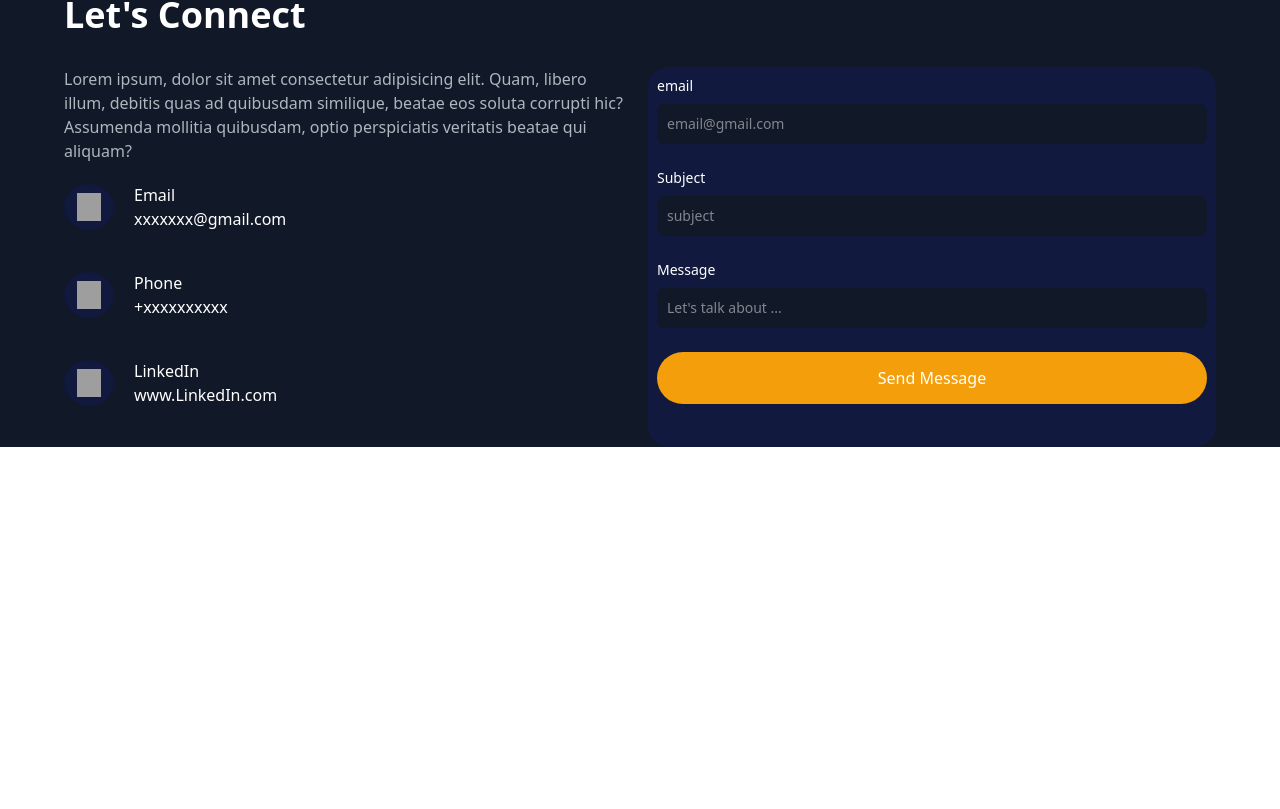
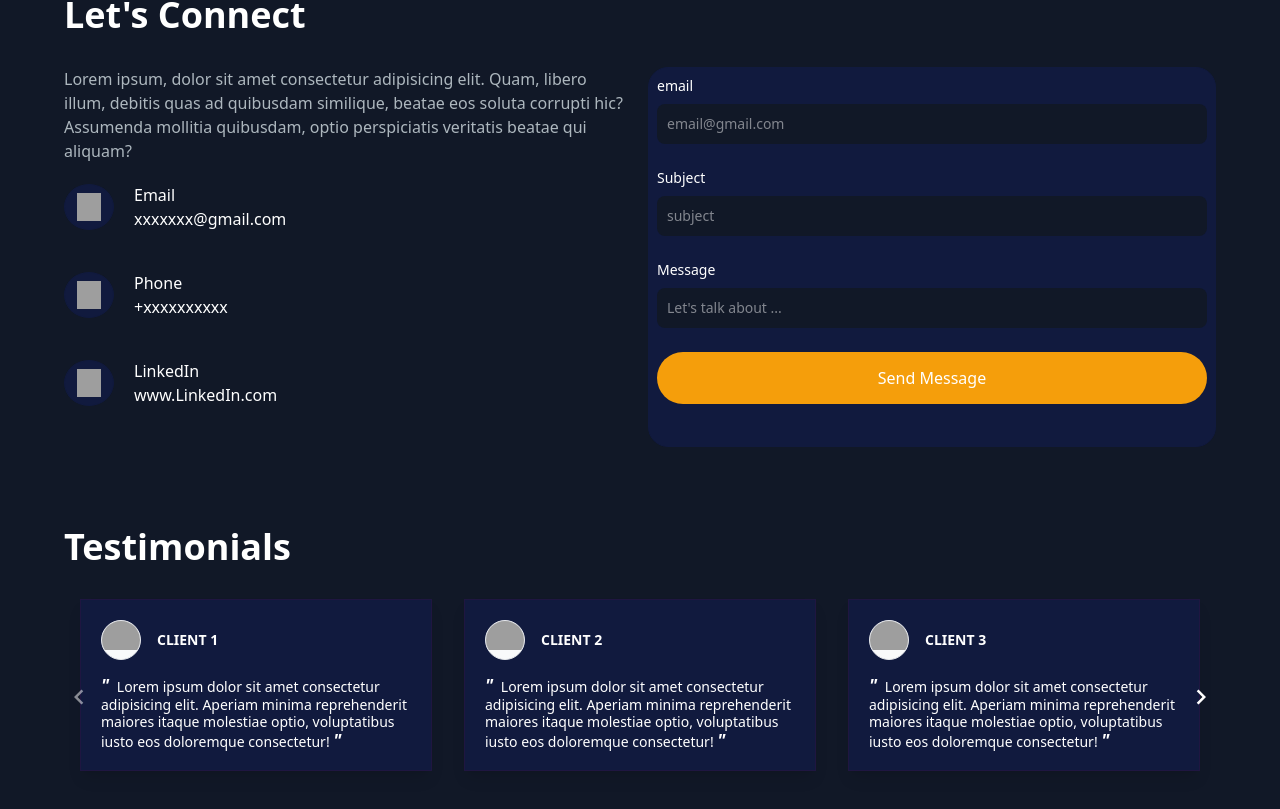
Before and after one commit to 13Hong/my_portfolio, a Vue app: page / in a window 1280 px wide. Shown: the part 4454-5263 px from the top of the page. Before the commit the page ends 4901 px from the top, so only its background shows below. Built offline with nearby package versions, Linux system fonts and the light colour scheme; grey boxes are pictures that could not be loaded.

Commit message:
feat:TestimonialsSection

```diff
--- a/package.json
+++ b/package.json
@@ -12,7 +12,8 @@
     "@tailwindcss/vite": "^4.1.1",
     "aos": "^2.3.4",
     "tailwindcss": "^4.1.1",
-    "vue": "^3.5.13"
+    "vue": "^3.5.13",
+    "vue3-carousel": "^0.15.0"
   },
   "devDependencies": {
     "@vitejs/plugin-vue": "^5.2.1",
--- a/src/App.vue
+++ b/src/App.vue
@@ -7,6 +7,7 @@
     <ExperienceAndSkills />
     <LatestProjSection />
     <ContactSection />
+    <TestimonialsSection />
   </div>
 </template>
 
@@ -18,6 +19,7 @@ const HeroSection = defineAsyncComponent(() => import('@/components/HeroSection.
 const ServicesSection = defineAsyncComponent(() => import('@/components/ServicesSection.vue'))
 const AboutSection = defineAsyncComponent(() => import('@/components/AboutSection.vue'))
 const ExperienceAndSkills = defineAsyncComponent(() => import('@/components/ExperienceAndSkills.vue'))
+const TestimonialsSection = defineAsyncComponent(() => import('@/components/TestimonialsSection.vue'))
 const ContactSection = defineAsyncComponent(() => import('@/components/ContactSection.vue'))
 const LatestProjSection = defineAsyncComponent(() => import('@/components/LatestProjSection.vue'))
 </script>
--- /dev/null
+++ b/src/components/TestimonialsSection.vue
@@ -0,0 +1,93 @@
+<template>
+    <section class="text-white mt-20" id="testimonials" data-aos="zoom-in">
+        <h2 class="text-4xl font-bold text-white text-left mb-4 px-4 xl:pl-16">Testimonials</h2>
+        <div class="px-4 xl:px-16">
+            <Carousel v-bind="settings" :breakpoints="breakpoints">
+                <Slide v-for="element in testimonials" :key="element.id">
+                    <div class="carousel__item p-4">
+                        <div class="w-full mx-auto bg-[#111a3e] shadow-lg border border-[#1f1641] p-5 text-white font-light mb-6">
+                            <div class="w-full flex mb-4 items-center">
+                                <div class="overflow-hidden rounded-full w-10 h-10 bg-gray-50 border border-gray-200">
+                                    <img :src="element.image" alt="testimonial image" loading="lazy">
+                                </div>
+                                <h6 class="ml-4 font-bold text-sm uppercase text-white">{{ element.fullName }}</h6>
+                            </div>
+                            <div class="w-full">
+                                <p class="text-sm leading-tight">
+                                <span class="text-lg leading-none italic font-bold text-white mr-1">"</span>
+                                    {{ element.comment }}
+                                <span class="text-lg leading-none italic font-bold text-white mr-1">"</span>
+                            </p>
+                            </div>
+                        </div>
+                    </div>
+                </Slide>
+                <template #addons>
+                    <Navigation />
+                </template>
+            </Carousel>
+        </div>
+
+    </section>
+</template>
+
+<script setup>
+import { ref } from 'vue'
+import { Carousel,Navigation,Slide } from 'vue3-carousel';
+import 'vue3-carousel/dist/carousel.css'
+// Carousel settings
+const settings = ref({
+    itemsToShow:1,
+    snapAlign:'center'
+})
+// Breakpoints
+const breakpoints = ref({
+    700:{
+        itemsToShow:2.5,
+        snapAlign:'center'
+    },
+    1024:{
+        itemsToShow:3,
+        snapAlign:'start'
+    }
+})
+
+const testimonials=ref([
+    {
+        id:1,
+        fullName:'client 1',
+        image:'src/assets/image.png',
+        comment:'Lorem ipsum dolor sit amet consectetur adipisicing elit. Aperiam minima reprehenderit maiores itaque molestiae optio, voluptatibus iusto eos doloremque consectetur!'
+    },
+    {
+        id:2,
+        fullName:'client 2',
+        image:'src/assets/image.png',
+        comment:'Lorem ipsum dolor sit amet consectetur adipisicing elit. Aperiam minima reprehenderit maiores itaque molestiae optio, voluptatibus iusto eos doloremque consectetur!'
+    },
+    {
+        id:3,
+        fullName:'client 3',
+        image:'src/assets/image.png',
+        comment:'Lorem ipsum dolor sit amet consectetur adipisicing elit. Aperiam minima reprehenderit maiores itaque molestiae optio, voluptatibus iusto eos doloremque consectetur!'
+    },
+    {
+        id:4,
+        fullName:'client 4',
+        image:'src/assets/image.png',
+        comment:'Lorem ipsum dolor sit amet consectetur adipisicing elit. Aperiam minima reprehenderit maiores itaque molestiae optio, voluptatibus iusto eos doloremque consectetur!'
+    },
+    {
+        id:5,
+        fullName:'client 5',
+        image:'src/assets/image.png',
+        comment:'Lorem ipsum dolor sit amet consectetur adipisicing elit. Aperiam minima reprehenderit maiores itaque molestiae optio, voluptatibus iusto eos doloremque consectetur!'
+    },
+])
+</script>
+
+<style>
+    .carousel__prev,.carousel__next {
+        color: white !important;
+    }
+</style>
```
Also changed, not shown: 1 other file (tests, documents, lock files or other folders).
